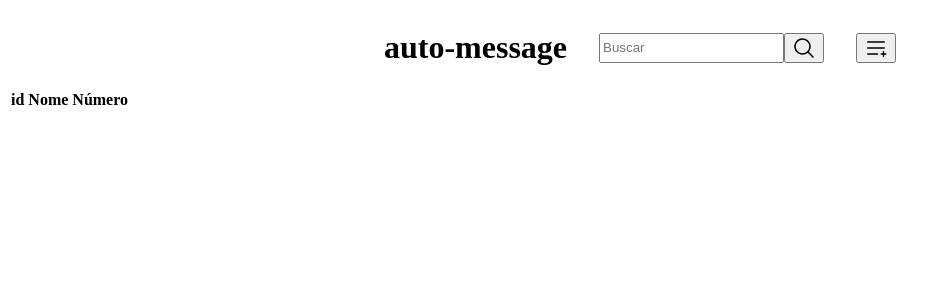
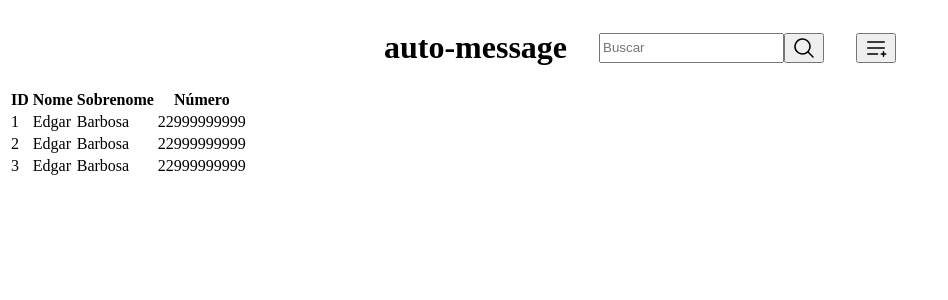
Before and after one commit to edgarfbarbosa/CRUD, a React (Vite) app: page / in a window 1280 px wide. Shown: the top 300 px of the page, without its empty margins (0-948 px from the left). Built offline with nearby package versions, Linux system fonts and the light colour scheme.

Commit message:
fix: Corrigido erro ao utilizar react-table, criado estrutura básica para listagem de agendamentos

```diff
--- a/src/components/Home/Home.jsx
+++ b/src/components/Home/Home.jsx
@@ -5,10 +5,23 @@ export function Home() {
   const data = React.useMemo(
     () => [
       {
-        id: 1,
-        name: "Edgar",
-        number: 22999999999,
+        id: '1',
+        firstName: 'Edgar',
+        lastName: 'Barbosa',
+        number: '22999999999',
       },
+      {
+        id: '2',
+        firstName: 'Edgar',
+        lastName: 'Barbosa',
+        number: '22999999999',
+      },
+      {
+        id: '3',
+        firstName: 'Edgar',
+        lastName: 'Barbosa',
+        number: '22999999999',
+      }
     ],
     []
   )
@@ -16,16 +29,20 @@ export function Home() {
   const columns = React.useMemo(
     () => [
       {
-        Header: "id",
-        acessor: 'id',
+        Header: 'ID',
+        accessor: 'id',
       },
       {
-        Header: "Nome",
-        acessor: 'name',
+        Header: 'Nome',
+        accessor: 'firstName',
       },
       {
-        Header: "Número",
-        acessor: 'number',
+        Header: 'Sobrenome',
+        accessor: 'lastName',
+      },
+      {
+        Header: 'Número',
+        accessor: 'number',
       }
     ],
     []
```
